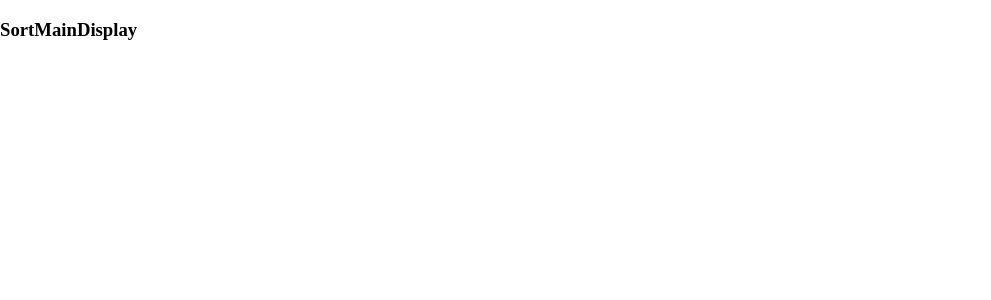
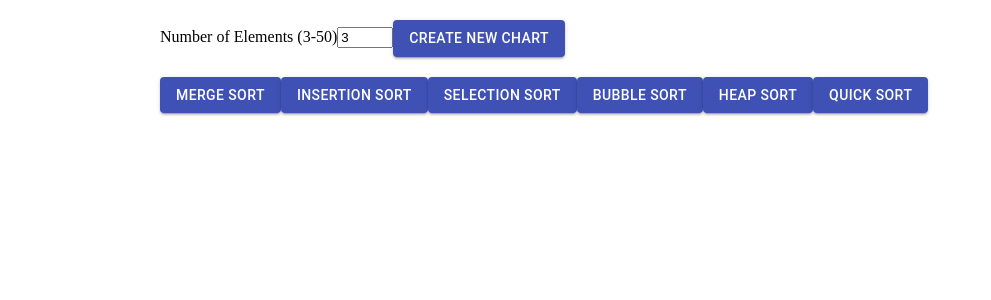
Before and after one commit to edtang44/visutreesort, a React app: page /sort in a window 1280 px wide. Shown: the top 300 px of the page, without its empty margins (0-991 px from the left). Built offline with nearby package versions, Linux system fonts and the light colour scheme.

Commit message:
add ability to display random array of n numbers in bar chart

```diff
--- a/client/App.js
+++ b/client/App.js
@@ -11,8 +11,8 @@ const App = () => {
       <div className="AppLayout">
         <Switch>
           <Route exact path="/" component={ Header } />
+          <Route exact path="/sort" component={ SortMainDisplay } />
           <Route exact path="/bst" component={ BSTMainDisplay } />
-          <Route exact path="/sort" component={ SortMainDisplay } />
         </Switch>
       </div>
     </UserContextProvider>
--- a/client/components/BSTMainDisplay.js
+++ b/client/components/BSTMainDisplay.js
@@ -1,6 +1,6 @@
 import React, { useState } from "react";
 import * as d3 from "d3";
-import SideBar from './SideBar';
+import SideBarBST from './SideBarBST';
 import TreeDisplay from './TreeDisplay';
 import '../stylesheets/style.css';
 
@@ -8,7 +8,7 @@ const BSTMainDisplay = () => {
 
   return (
     <div>
-      <SideBar />
+      <SideBarBST />
       <TreeDisplay />
     </div>
   );
--- a/client/components/Header.js
+++ b/client/components/Header.js
@@ -10,9 +10,9 @@ const Header = () => {
       <animated.div className="main-header" style={props}>
         <h4>Binary Search Tree and Sorting Algorithm Visualizer</h4>
       </animated.div>
-      <Link to="/bst">Binary Search Tree</Link>
+      <Link to="/sort">Sorting Algorithms</Link>
       <div></div>
-      <Link to="/sort">Sorting Algorithms</Link>
+      <Link to="/bst">Binary Search Tree Traversal</Link>
     </>
   );
 }
--- a/client/components/SideBar.js
+++ b/client/components/SideBarBST.js
@@ -13,7 +13,7 @@ const useStyles = makeStyles(theme => ({
   },
 }));
 
-const SideBar = () => {
+const SideBarBST = () => {
   const [bst, setBst] = useState({});
   const [numNodes, setNumNodes] = useState(1);
   const { displayTree, toggleTree, addTree } = useContext(UserContext);
@@ -57,4 +57,4 @@ const SideBar = () => {
   );
 }
 
-export default SideBar;
+export default SideBarBST;
--- /dev/null
+++ b/client/components/SideBarSort.js
@@ -0,0 +1,57 @@
+import React, { useState } from 'react';
+import drawSortChart from '../helperfunctions/drawSortChart';
+import { makeStyles } from '@material-ui/core/styles';
+import Button from '@material-ui/core/Button';
+
+const SideBarSort = () => {
+  const [numElements, setNumElements] = useState(3);
+
+  function removeChart() {
+    const currentChart = document.querySelector('#currentChart');
+    if (currentChart) {
+      currentChart.remove();
+    }
+  }
+
+  function handleSubmit(e){
+    if (e.target.value > 50) e.target.value = 50;
+    if (e.target.value < 3) e.target.value = 3;
+    setNumElements(e.target.value);
+  }
+
+  function handleDrawSortChart() {
+    removeChart();
+    drawSortChart(numElements);
+  }
+
+  return (
+    <div>
+      <label htmlFor="numNodes">Number of Elements (3-50)</label>
+      <input type="number" name="numElements" value={numElements} min="3" max="50" onChange={(e) => handleSubmit(e)} />
+      <Button variant="contained" color="primary" id='create-tree' onClick={() => {handleDrawSortChart()}}>
+        Create New Chart
+      </Button>
+      <div></div>
+      <Button variant="contained" color="primary" id='create-tree'>
+        Merge Sort
+      </Button>
+      <Button variant="contained" color="primary" id='create-tree'>
+        Insertion Sort
+      </Button>
+      <Button variant="contained" color="primary" id='create-tree'>
+        Selection Sort
+      </Button>
+      <Button variant="contained" color="primary" id='create-tree'>
+        Bubble Sort
+      </Button>
+      <Button variant="contained" color="primary" id='create-tree'>
+        Heap Sort
+      </Button>
+      <Button variant="contained" color="primary" id='create-tree'>
+        Quick Sort
+      </Button>
+    </div>
+  );
+}
+
+export default SideBarSort;
--- /dev/null
+++ b/client/components/SortAlgoDisplay.js
@@ -0,0 +1,14 @@
+import React from 'react';
+import * as d3 from "d3";
+import '../stylesheets/style.css';
+
+  const SortAlgoDisplay = () => {
+
+  return (
+    <>
+      <div id='sortchart'> </div>
+    </>
+  );
+}
+
+export default SortAlgoDisplay;
--- a/client/components/SortMainDisplay.js
+++ b/client/components/SortMainDisplay.js
@@ -1,12 +1,15 @@
 import React from "react";
 import * as d3 from "d3";
 import '../stylesheets/style.css';
+import SideBarSort from "./SideBarSort";
+import SortAlgoDisplay from "./SortAlgoDisplay";
 
 const SortMainDisplay = () => {
 
   return (
     <div>
-      <h3>SortMainDisplay</h3>
+      <SideBarSort />
+      <SortAlgoDisplay />
     </div>
   );
 }
--- a/client/components/TreeDisplay.js
+++ b/client/components/TreeDisplay.js
@@ -15,7 +15,7 @@ const TreeDisplay = () => {
 
   return (
     <>
-    { displayTree && <svg id='d3tree'> </svg>}
+    { displayTree && <div id='d3tree'> </div>}
     </>
   );
 };
--- /dev/null
+++ b/client/helperfunctions/drawSortChart.js
@@ -0,0 +1,50 @@
+import * as d3 from 'd3';
+
+function drawSortChart(num) {
+  var count = Number(num) + 1,
+  durationTime = 2000/count,
+  array = d3.shuffle(d3.range(1,count)),
+  unsortedArray = [...array],
+  sortedArray = [],
+  stop = false,
+  steps = 0,
+  bogoShuffles = 0;
+
+  var margin = {top: 40, right: 40, bottom: 180, left: 40},
+  width = 960 - margin.left - margin.right,
+  height = 5000 - margin.top - margin.bottom;
+
+  var barWidth = width/count;
+
+  var x = d3.scaleLinear()
+  .domain([0,count])
+  .range([0, width]);
+
+  var svg = d3.select("#sortchart").append("svg")
+  .attr('id', 'currentChart')
+  .attr("width", width + margin.left + margin.right)
+  .attr("height", height + margin.top + margin.bottom)
+  .append("g")
+  .attr("transform", "translate(" + margin.left + "," + margin.top + ")")
+
+  var rects = svg.append("g")
+  .attr("transform", "translate(" + barWidth + ",2)")
+  .selectAll("rect")
+  .data(unsortedArray)
+  .enter().append("rect")
+
+  var labels = svg.selectAll("text")
+  .data(unsortedArray)
+  .enter().append("text")
+
+  labels.attr("id", function(d) {return "text" + d})
+  .attr("transform", function(d, i) {return "translate(" + x(i) + ",0)"})
+  .html(function(d) {return d;})
+
+  rects.attr("id", function(d) {return "rect" + d})
+  .attr("transform", function(d, i) {return "translate(" + (x(i) - barWidth) + ",0)"})
+  .attr("width", barWidth *.9)
+  .attr("height", function(d) {return d*barWidth/3})
+}
+
+export default drawSortChart;
--- a/client/stylesheets/style.css
+++ b/client/stylesheets/style.css
@@ -156,3 +156,10 @@ body {
 .node text{
   font: 1.5em sans-serif;
 }
+
+div {margin-left: 40px;margin-top: 20px}
+text {fill: black;}
+rect {fill: blue;}
+.sorted {fill: red;}
+.min {fill: red;}
+.testing {fill: red;}
```
Also changed, not shown: 1 other file (tests, documents, lock files or other folders).
